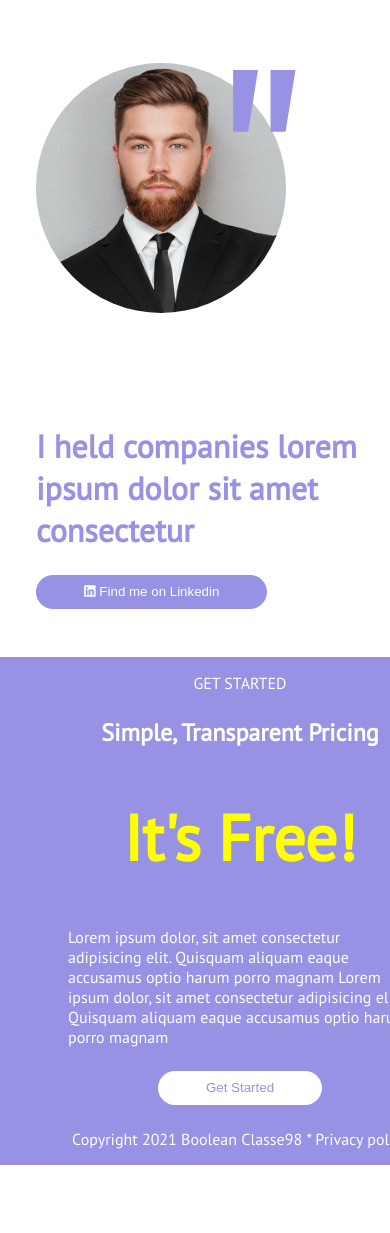
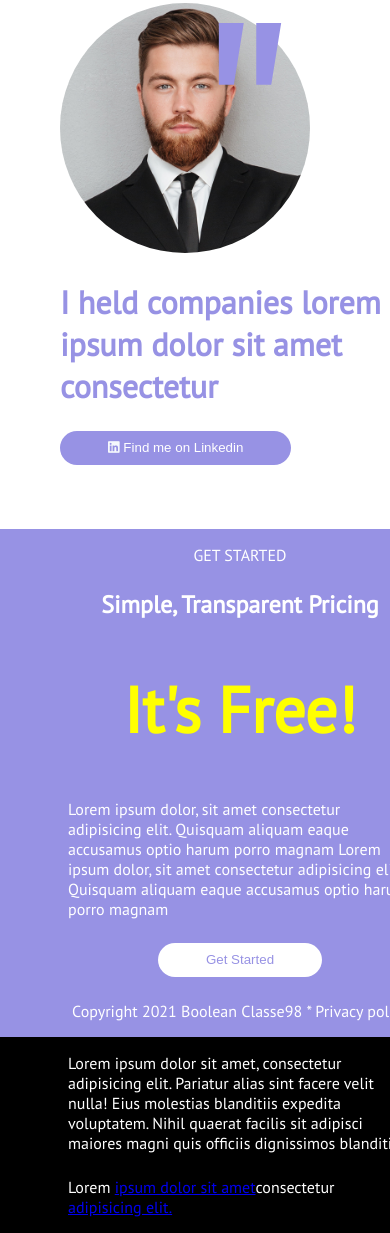
Before and after one commit to EligioBiasi/htmlcss-responsive-layout, a plain HTML site: page index.html in a window 390 px wide. Shown: the part 10221-11454 px from the top of the page. Drawn offline with Linux system fonts and the light colour scheme.

Commit message:
footer responsive phone-tablet-desktop completed

```diff
--- a/index.html
+++ b/index.html
@@ -200,10 +200,15 @@
                 <button class="button-white">Get Started</button>
                 <span>Copyright 2021 Boolean Classe98 * Privacy policy</span>
             </div>
-
-
         </section>
 
+        <section class="black-background">
+            <div class="container banner flex text-white">
+                <p>Lorem ipsum dolor sit amet, consectetur adipisicing elit. Pariatur alias sint facere velit nulla! Eius molestias blanditiis expedita voluptatem. Nihil quaerat facilis sit adipisci maiores magni quis officiis dignissimos blanditiis.</p>
+                <p>Lorem <a href="#">ipsum dolor sit amet</a>consectetur <a href="#">adipisicing elit.</a></p>
+
+            </div>
+        </section>
 
 
     </footer>
--- a/style.css
+++ b/style.css
@@ -13,7 +13,7 @@ body{
 }
 
 footer{
-    margin: 3rem 0;
+    margin-top: 3rem;
 }
 
 h1{
@@ -39,6 +39,10 @@ h1{
 .lilla-background{
    background-color:#9792e4 ;
 }
+
+.black-background{
+    background-color: black ;
+ }
 
 .container{
     width: 85%;
@@ -147,9 +151,9 @@ h1{
 .quotation-marks{
     color: #9792e4;
     font-size: 20rem;
-    position: relative;
-    left: -86px;
-    top: -19px;
+    position: absolute;
+    left: 154px;
+    top: -66px;
 }
 
 
@@ -161,8 +165,8 @@ h1{
     color: white;
 }
 
-.about-us-left{
-    padding: 1rem 1.5rem;
+.about-us-right{
+    position: relative;
 }
 
 .banner{
@@ -293,6 +297,12 @@ div.col button{
     margin: 1rem 0;
 }
 
+.about-us-left,
+.about-us-right
+{
+    padding: 1rem 1.5rem;
+}
+
 div.about-us-left p{
     padding: 1.4rem 0;
     line-height: 2rem;
@@ -351,6 +361,7 @@ div.banner h1{
     {
         width: calc((100%/2) - 1.5rem);
     }
+
 }
 
 /* Desktop */
```
